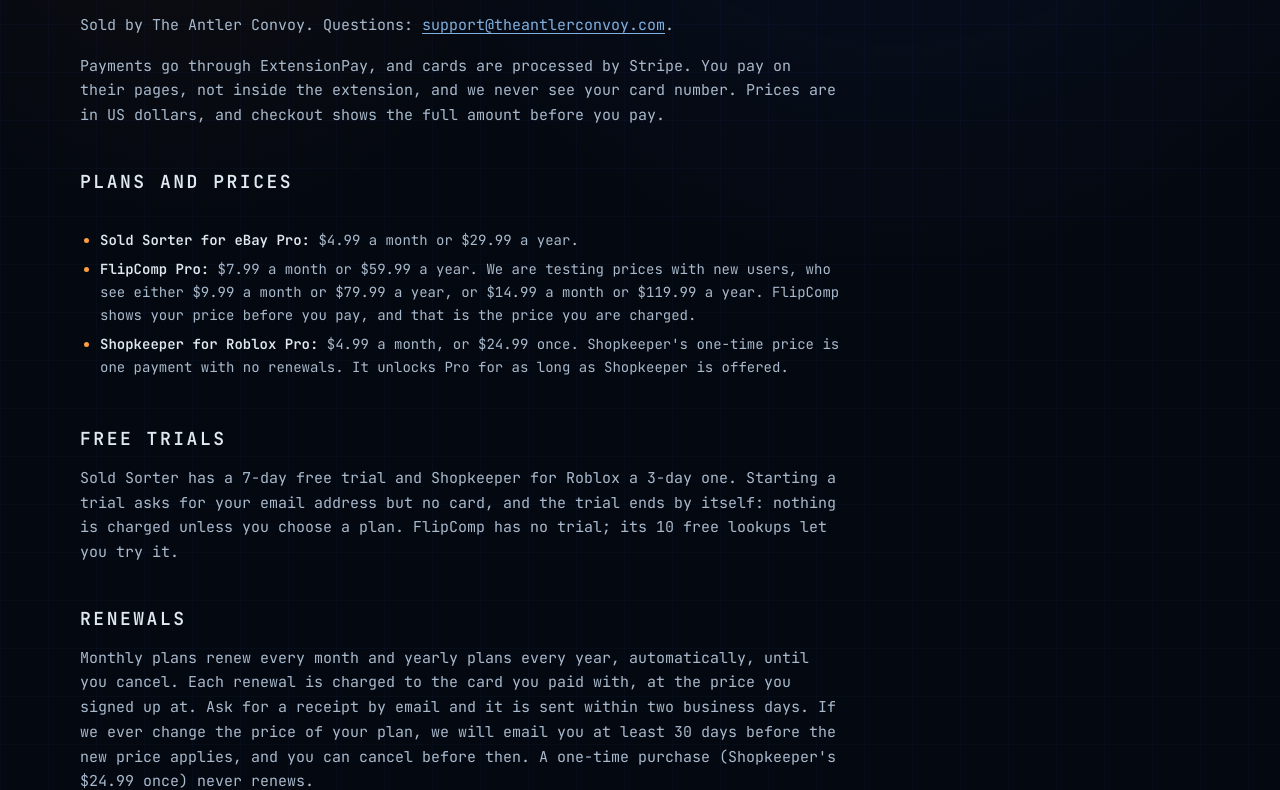
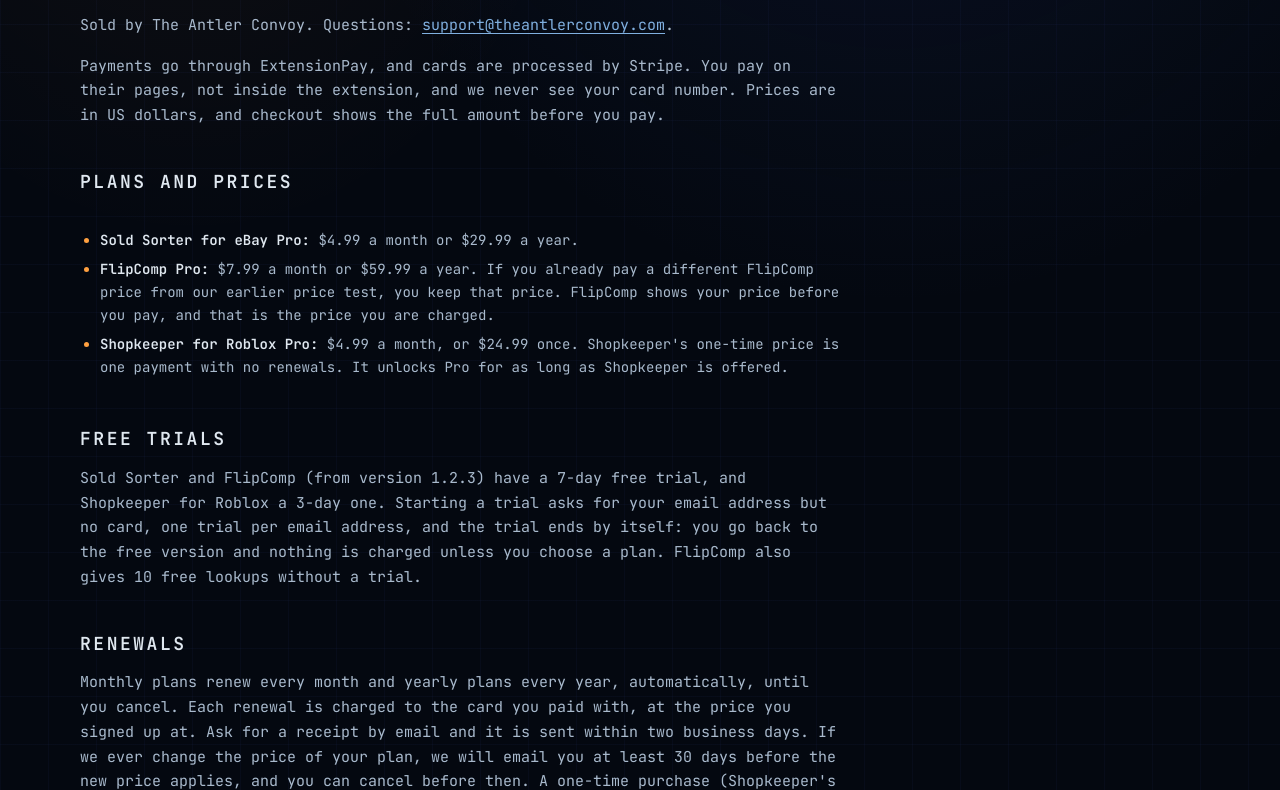
Before and after one commit to TheAntlerConvoy/theantlerconvoy.com, a plain HTML site: page docs/billing/index.html in a window 1280 px wide. Shown: the part 456-1246 px from the top of the page. Drawn offline with Linux system fonts and the light colour scheme.

Commit message:
FlipComp: one price (price test ended) and 7-day no-card trial on billing and home pages
Co-Authored-By: Claude Opus 5.5 <noreply@anthropic.com>

```diff
--- a/docs/billing/index.html
+++ b/docs/billing/index.html
@@ -42,12 +42,12 @@
         <h2>Plans and prices</h2>
         <ul>
           <li><strong>Sold Sorter for eBay Pro:</strong> $4.99 a month or $29.99 a year.</li>
-          <li><strong>FlipComp Pro:</strong> $7.99 a month or $59.99 a year. We are testing prices with new users, who see either $9.99 a month or $79.99 a year, or $14.99 a month or $119.99 a year. FlipComp shows your price before you pay, and that is the price you are charged.</li>
+          <li><strong>FlipComp Pro:</strong> $7.99 a month or $59.99 a year. If you already pay a different FlipComp price from our earlier price test, you keep that price. FlipComp shows your price before you pay, and that is the price you are charged.</li>
           <li><strong>Shopkeeper for Roblox Pro:</strong> $4.99 a month, or $24.99 once. Shopkeeper's one-time price is one payment with no renewals. It unlocks Pro for as long as Shopkeeper is offered.</li>
         </ul>
 
         <h2>Free trials</h2>
-        <p>Sold Sorter has a 7-day free trial and Shopkeeper for Roblox a 3-day one. Starting a trial asks for your email address but no card, and the trial ends by itself: nothing is charged unless you choose a plan. FlipComp has no trial; its 10 free lookups let you try it.</p>
+        <p>Sold Sorter and FlipComp (from version 1.2.3) have a 7-day free trial, and Shopkeeper for Roblox a 3-day one. Starting a trial asks for your email address but no card, one trial per email address, and the trial ends by itself: you go back to the free version and nothing is charged unless you choose a plan. FlipComp also gives 10 free lookups without a trial.</p>
 
         <h2>Renewals</h2>
         <p>Monthly plans renew every month and yearly plans every year, automatically, until you cancel. Each renewal is charged to the card you paid with, at the price you signed up at. Ask for a receipt by email and it is sent within two business days. If we ever change the price of your plan, we will email you at least 30 days before the new price applies, and you can cancel before then. A one-time purchase (Shopkeeper's $24.99 once) never renews.</p>
```
Also changed, not shown: docs/index.html (+1 -1 lines).
